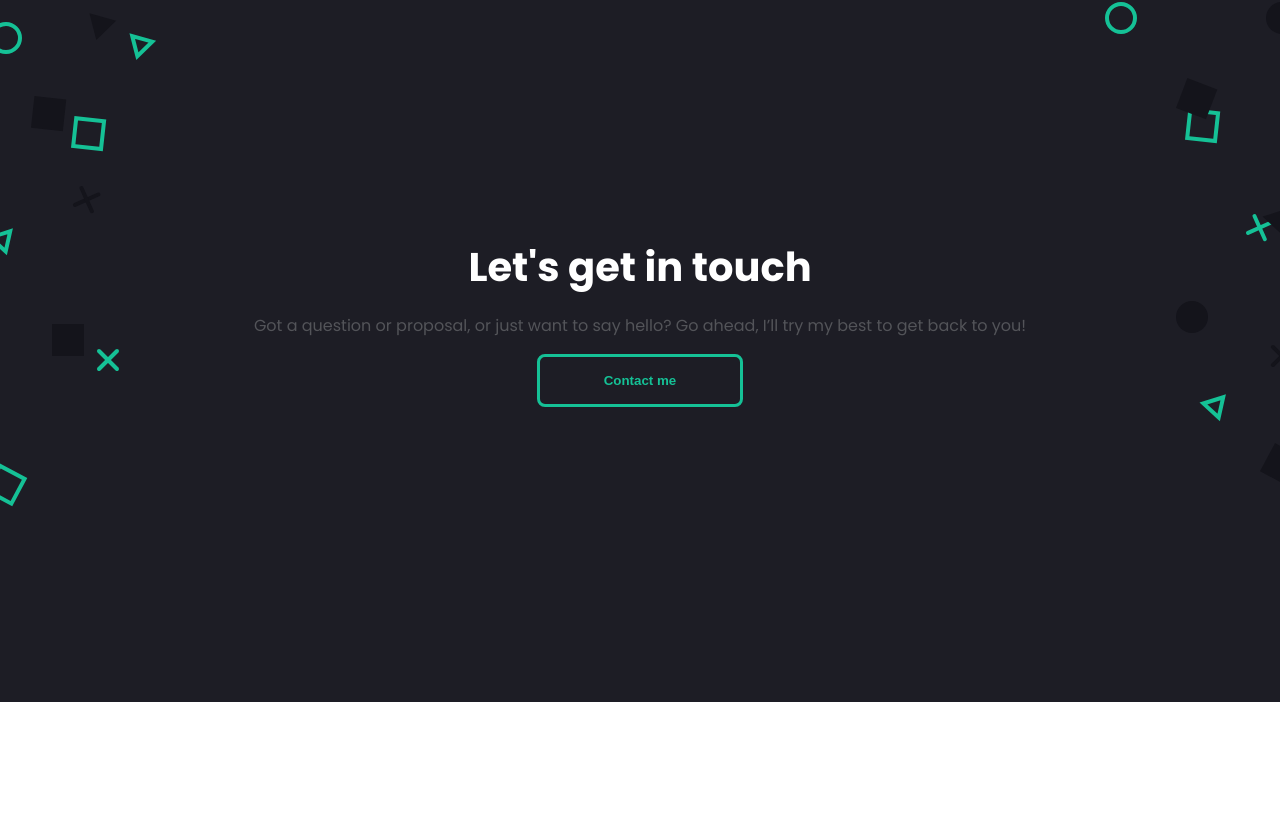
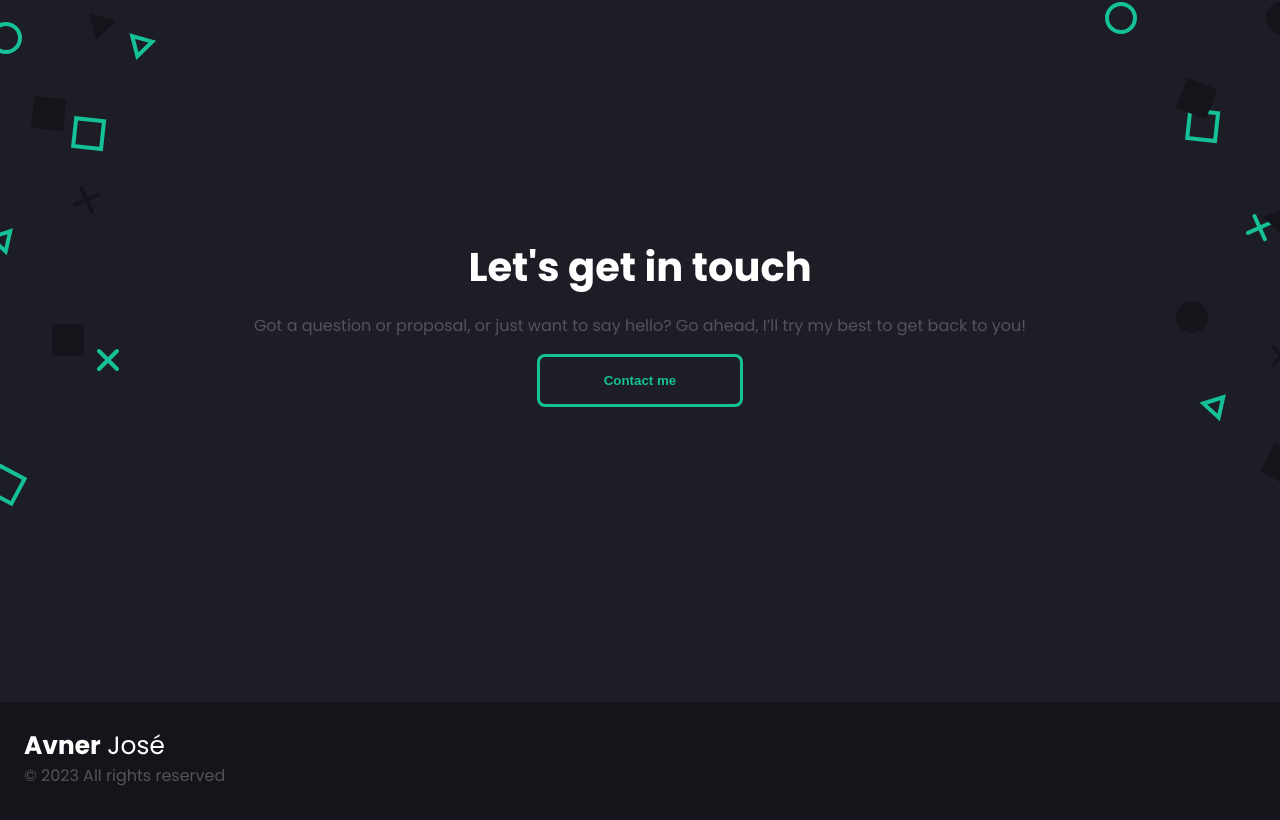
Before and after one commit to avnerjose/portfolio, a Next.js app: page / in a window 1280 px wide. Shown: the part 4118-4938 px from the top of the page. Before the commit the page ends 4820 px from the top, so only its background shows below. Built offline with nearby package versions, Linux system fonts and the light colour scheme.

Commit message:
Creating Footer

```diff
--- /dev/null
+++ b/src/components/layout/Footer/index.tsx
@@ -0,0 +1,10 @@
+import { Container } from "./styles";
+
+export function Footer() {
+  return (
+    <Container>
+      <img src="/images/logo.svg" alt="Logo" />
+      <span>&copy; {new Date().getFullYear()} All rights reserved</span>
+    </Container>
+  );
+}
--- /dev/null
+++ b/src/components/layout/Footer/styles.ts
@@ -0,0 +1,17 @@
+import { styled } from "stitches.config";
+
+export const Container = styled("footer", {
+  display: "flex",
+  flexDirection: "column",
+  paddingY: 32,
+  paddingX: 24,
+  gap: 8,
+
+  "& img": {
+    width: 140,
+  },
+
+  "& span": {
+    color: "$gray500",
+  },
+});
--- a/src/pages/index.tsx
+++ b/src/pages/index.tsx
@@ -1,3 +1,4 @@
+import { Footer } from "@/components/layout/Footer";
 import { AboutMeSection } from "@/components/layout/sections/AboutMe";
 import { ContactSection } from "@/components/layout/sections/Contact";
 import { HeroSection } from "@/components/layout/sections/Hero";
@@ -14,6 +15,7 @@ export default function Home() {
       <MyProjectsSection />
       <WorkExperienceSection />
       <ContactSection />
+      <Footer />
     </>
   );
 }
```
Also changed, not shown: public/images/logo.svg (added).
